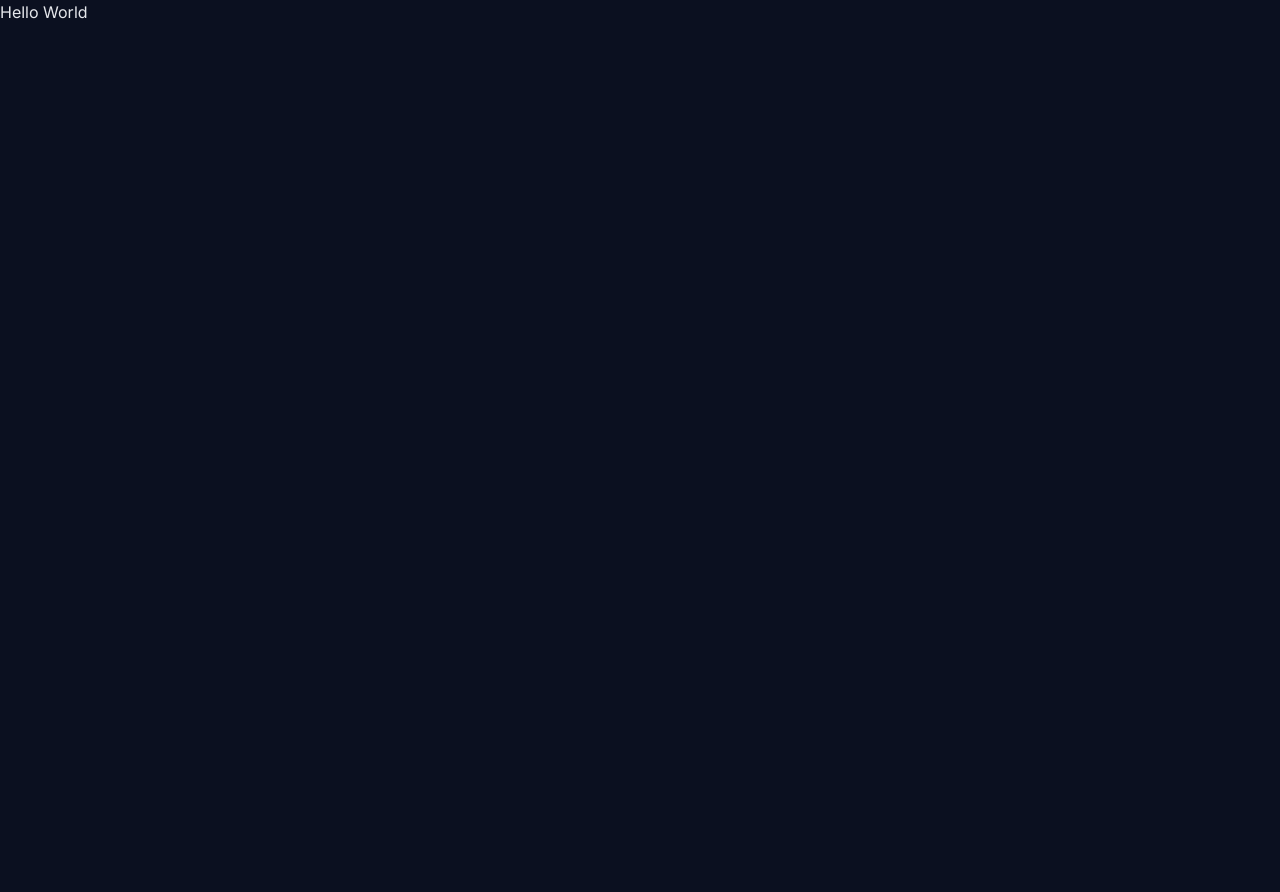
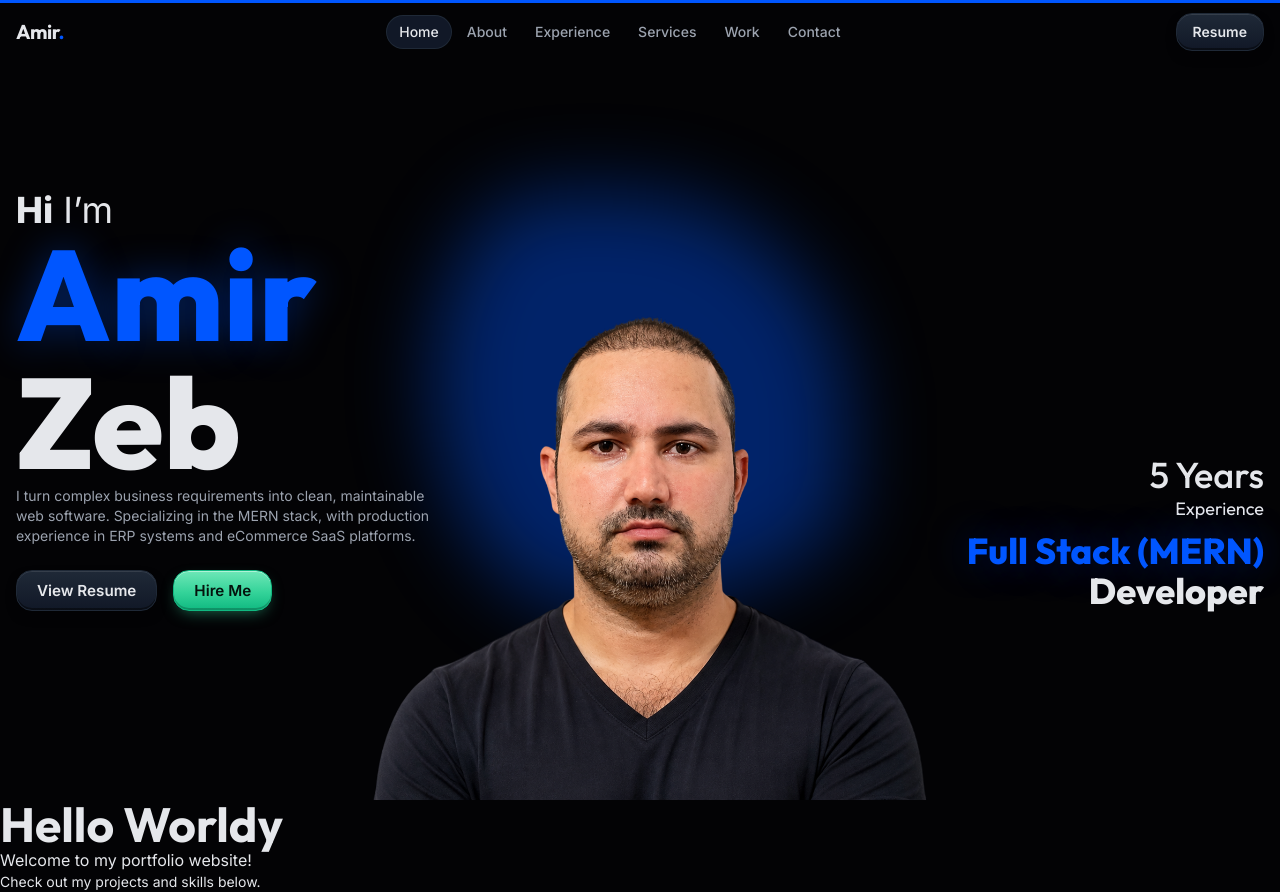
Before and after one commit to Amir-zeb/portfolio-v3, a Next.js app: page / in a window 1280 px wide. Before the commit the page ends 800 px from the top, so only its background shows below. Built offline with nearby package versions, Linux system fonts and the light colour scheme.

Commit message:
update page with new sections

```diff
--- a/app/globals.css
+++ b/app/globals.css
@@ -1,12 +1,15 @@
 @import "tailwindcss";
+@import "../components/ui/button.css";
 
 :root {
-  --background: #0b1020;
+  /* --background: #e5e7eb;
+  --foreground: #030305; */
+  --background: #030305;
+  --foreground: #e5e7eb;
   --surface: #111827;
   --border: #1f2937;
-  --foreground: #e5e7eb;
   --muted: #9ca3af;
-  --accent: #34d399;
+  --accent: #0056ff;
   --accent-foreground: #04120c;
 
   color-scheme: dark;
@@ -22,16 +25,27 @@
   --color-accent-foreground: var(--accent-foreground);
 
   --font-sans: var(--font-inter);
-  --font-heading: var(--font-space-grotesk);
+  --font-heading: var(--font-outfit);
   --font-mono: var(--font-jetbrains-mono);
 }
 
-body {
-  background: var(--background);
-  color: var(--foreground);
-}
+@layer base {
 
-@layer base {
+  html {
+    scroll-padding-top: 5rem;
+  }
+
+  @media (prefers-reduced-motion: no-preference) {
+    html {
+      scroll-behavior: smooth;
+    }
+  }
+
+  body {
+    background: var(--background);
+    color: var(--foreground);
+  }
+
   h1,
   h2,
   h3,
@@ -44,3 +58,7 @@ body {
     color: var(--accent-foreground);
   }
 }
+
+.text_shadow {
+  text-shadow: 0 0 40px rgba(0, 85, 255, 0.371);
+}
--- a/app/page.tsx
+++ b/app/page.tsx
@@ -1,7 +1,35 @@
+"use client"
+
+import { motion, useScroll } from "motion/react"
+import Header from "@/components/sections/header";
+import Hero from "@/components/sections/hero";
+
 export default function Home() {
+  const { scrollYProgress } = useScroll();
+
   return (
-    <div>
-      Hello World
-    </div>
+    <>
+      <motion.div
+        id="scroll-indicator"
+        style={{
+          scaleX: scrollYProgress,
+          position: "fixed",
+          zIndex: 9999,
+          top: 0,
+          left: 0,
+          right: 0,
+          height: 3,
+          originX: 0,
+          backgroundColor: "var(--accent)",
+        }}
+      />
+      <div>
+        <Header />
+        <Hero />
+        <h1 className="font-heading text-5xl font-bold">Hello Worldy</h1>
+        <p>Welcome to my portfolio website!</p>
+        <p className="font-mono text-sm">Check out my projects and skills below.</p>
+      </div>
+    </>
   );
 }
```
